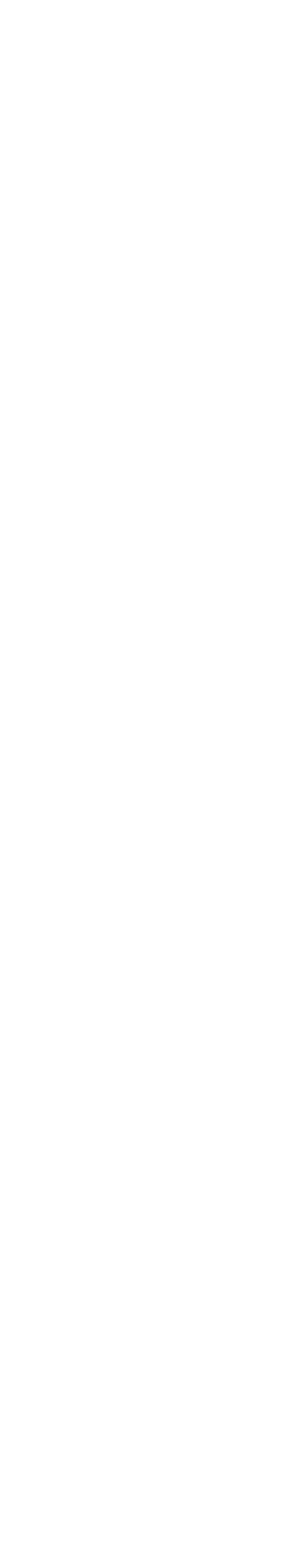
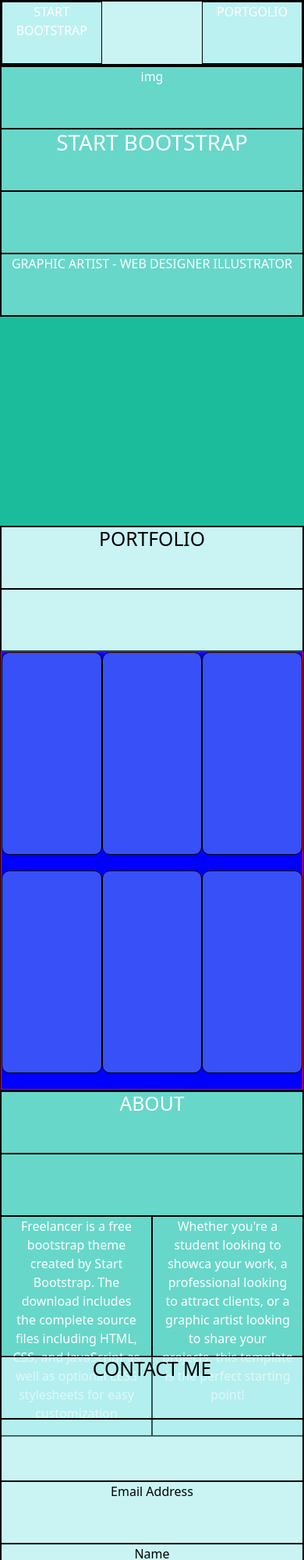
Before and after one commit to mikzanco/html-css-bootstrap-freelancer, a plain HTML site: page index.html in a window 390 px wide. Shown: the top 2000 px of the page at 78% size. Before the commit the page ends 844 px from the top, so only its background shows below. Drawn offline with nearby package versions, Linux system fonts and the light colour scheme.

Commit message:
add layout and fix

```diff
--- a/css/style.css
+++ b/css/style.css
@@ -0,0 +1,47 @@
+*{
+    margin: 0;
+    padding: 0;
+    box-sizing: border-box;
+}
+
+.color-b{
+    color: black;
+}
+
+.color-w{
+    color: white;
+}
+
+.debug{
+    background-color: blue;
+    border: 1px solid red;
+}
+
+.h-card{
+    height: 260px;
+    margin: 20px 0;
+    border-radius: 10px;
+}
+
+header{
+    background-color: rgb(44, 62, 80);
+}
+
+.jumbotron{
+    background-color: rgb(26, 188, 156);
+    height: 590px;
+}
+
+.seconda{
+    background-color: rgb(26, 188, 156) ;
+    height: 340px;
+}
+
+footer{
+    height: 84px;
+    background-color: rgb(58, 84, 109);
+}
+
+footer .container-fluid{
+    background-color: rgb(44, 62, 80);
+}
--- a/index.html
+++ b/index.html
@@ -8,9 +8,120 @@
 
     <link href="https://cdn.jsdelivr.net/npm/bootstrap@5.2.2/dist/css/bootstrap.min.css" rel="stylesheet" integrity="sha384-Zenh87qX5JnK2Jl0vWa8Ck2rdkQ2Bzep5IDxbcnCeuOxjzrPF/et3URy9Bv1WTRi" crossorigin="anonymous">
 
-    <title>Document</title>
+    <style>
+        [class^="container"], [class^="col"]{
+            background-color: rgba(161, 235, 235, 0.342);
+            border: 1px solid black;
+            min-height: 80px;
+            text-align: center;
+
+        }
+    </style>
+    <title>Bootstrap</title>
 </head>
 <body>
 
+    <header class="color-w">
+        <div class="container">
+            <div class="row">
+                <div class="col-4">START BOOTSTRAP</div>
+                <div class="col-4 offset-4">PORTGOLIO </div>
+            </div>
+        </div>
+    </header>
+
+    <div class="jumbotron color-w">
+        <div class="container-fluid">
+            <div class="row">
+                <div class="col-12">img</div>
+                <div class="col-12">
+                    <h1>START BOOTSTRAP</h1>
+                </div>
+                <div class="col-12"></div>
+                <div class="col-12">GRAPHIC ARTIST - WEB DESIGNER ILLUSTRATOR</div>
+            </div>
+        </div>
+
+    </div>
+
+    <main>
+        <section class="prima">
+            <div class="container color-b">
+                <div class="row">
+                    <div class="col-12">
+                        <h2>PORTFOLIO</h2>
+                    </div>
+                    <div class="col-12">
+
+                    </div>
+                </div>
+                <div class="row debug">
+                    <div class="col-4 col-md-6 col-sm-12 h-card"></div>
+                    <div class="col-4 col-md-6 col-sm-12 h-card"></div>
+                    <div class="col-4 col-md-6 col-sm-12 h-card"></div>
+                    <div class="col-4 col-md-6 col-sm-12 h-card"></div>
+                    <div class="col-4 col-md-6 col-sm-12 h-card"></div>
+                    <div class="col-4 col-md-6 col-sm-12 h-card"></div>
+                </div>
+            </div>
+        </section>
+
+        <section class="seconda">
+            <div class="container color-w">
+                <div class="row">
+                    <div class="col-12">
+                        <h2>ABOUT</h2>
+                    </div>
+                    <div class="col-12">
+
+                    </div>
+                </div>
+                <div class="row ">
+                    <div class="col-6 col-sm-12 text">
+                        <p>Freelancer is a free bootstrap theme created by Start Bootstrap. The download includes the complete source files including HTML, CSS, and JavaScript as well as optional LESS stylesheets for easy customization</p>
+                    </div>
+                    <div class="col-6 col-sm-12 text">
+                        <p>Whether you're a student looking to showca your work, a professional looking to attract clients, or a graphic artist looking to share your projects, this template is the perfect starting point!</p>
+                    </div>
+
+                </div>
+            </div>
+        </section>
+
+        <section class="terza">
+            <div class="container color-b">
+                <div class="row">
+                    <div class="col-12">
+                        <h2>CONTACT ME</h2>
+                    </div>
+                    <div class="col-12">
+
+                    </div>
+                </div>
+                <div class="row">
+                    <div class="col-12 ">Email Address</div>
+                    <div class="col-12 ">Name</div>
+                    <div class="col-12 ">Phone Number</div>
+                    <div class="col-12 ">Message</div>
+                </div>
+            </div>
+        </section>
+    </main>
+    <footer>
+        <div class="container">
+            <div class="row">
+                <div class="col col-sm-12"></div>
+                <div class="col col-sm-12"></div>
+                <div class="col col-sm-12"></div>
+            </div>
+        </div>
+
+        <div class="container-fluid">
+            <div class="row">
+                <div class="col"></div>
+
+            </div>
+        </div>
+    </footer>
 </body>
 </html>
```
